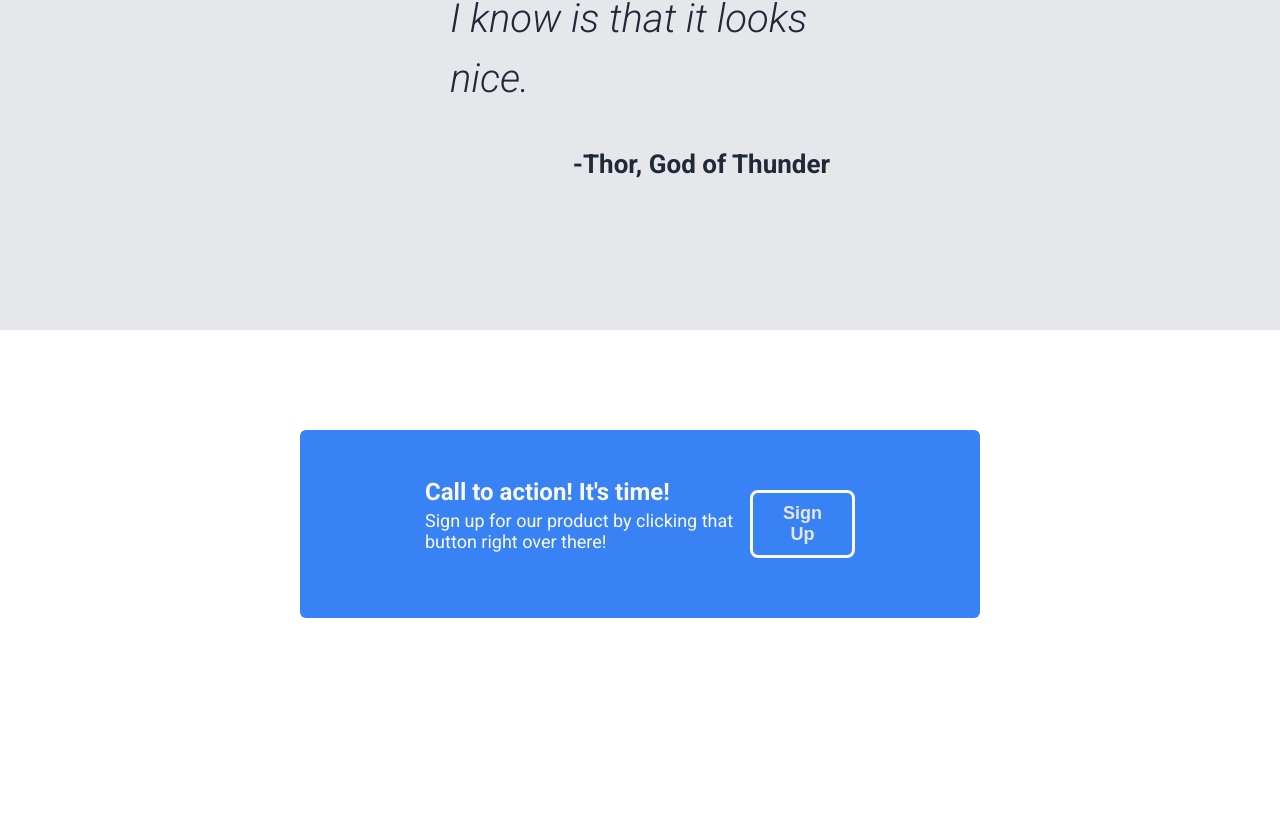
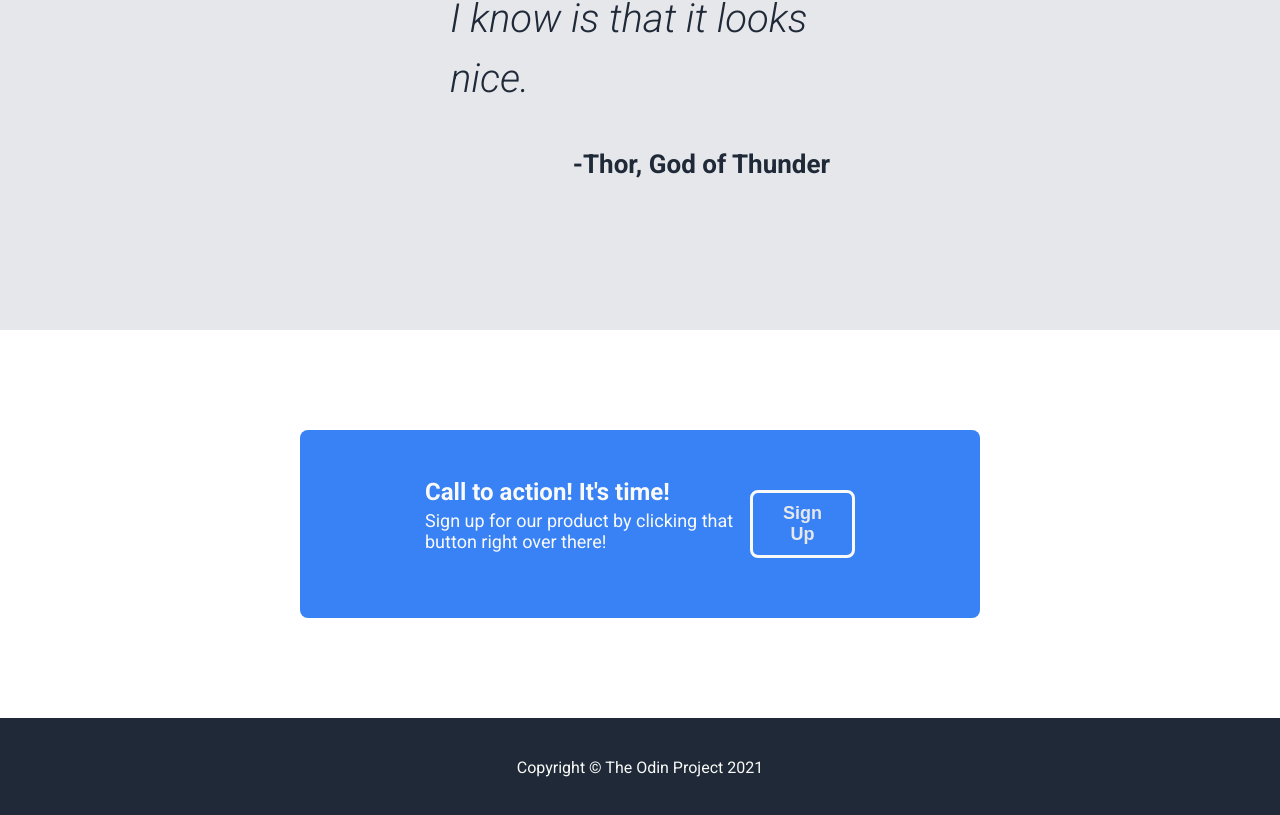
Before and after one commit to Rmckinstry/odin-landing-page, a plain HTML site: page index.html in a window 1280 px wide. Shown: the part 1967-2782 px from the top of the page. Before the commit the page ends 2685 px from the top, so only its background shows below. Drawn offline with Linux system fonts and the light colour scheme.

Commit message:
footer pre lim styling

```diff
--- a/index.html
+++ b/index.html
@@ -83,7 +83,7 @@
         </div>
 
         <div class="footer">
-
+            <p class="footer-text">Copyright © The Odin Project 2021</p>
         </div>
     </div>
 
--- a/styles.css
+++ b/styles.css
@@ -30,7 +30,7 @@ button{
     padding-bottom: 125px;
 }
 
-.header, .description{
+.header, .description, .footer{
     background-color: #1F2937;
 }
 
@@ -151,7 +151,7 @@ button{
 .sign-up{
     margin: 100px 300px;
     background-color: #3882F6;
-    border-radius: 6px;
+    border-radius: 8px;
 }
 
 .sign-up-container{
@@ -177,3 +177,11 @@ button{
 .sign-up-right button{
     border: solid #F9FAF8;
 }
+
+.footer{
+    padding: 24px;
+}
+.footer-text{
+    text-align: center;
+    color: #F9FAF8;
+}
```
